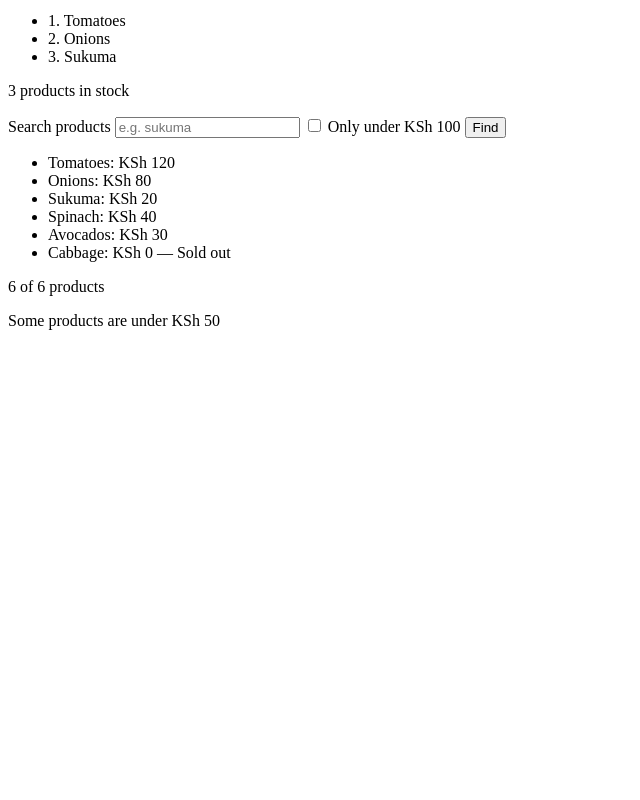
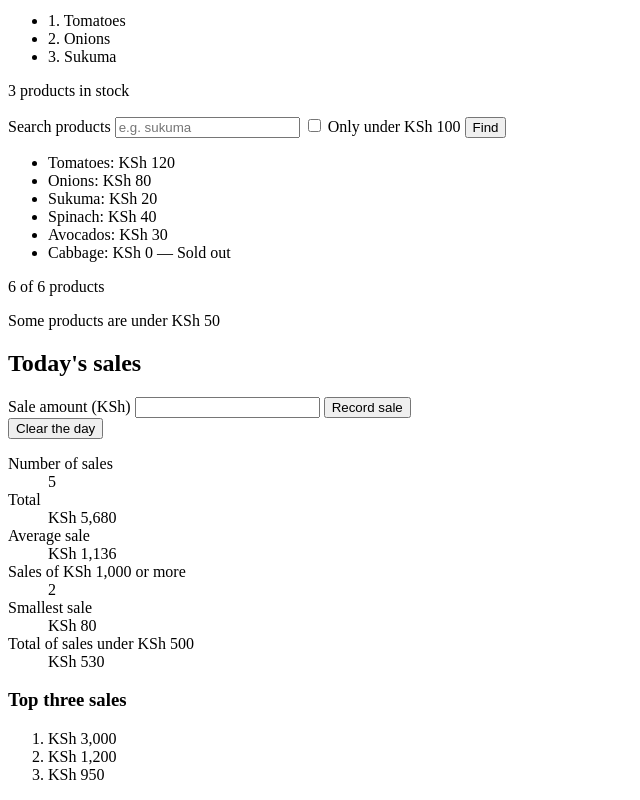
Before and after one commit to ekitoepaul/week2-dom, a plain HTML site: page week3-data/index.html in a window 1280 px wide. Shown: the part 583-1383 px from the top of the page, without its empty margins (0-640 px from the left). Before the commit the page ends 929 px from the top, so only its background shows below. Drawn offline with Linux system fonts and the light colour scheme.

Commit message:
Daily sales report with reduce and sort

```diff
--- a/week3-data/index.html
+++ b/week3-data/index.html
@@ -51,6 +51,20 @@
 
       <p id="under-50-message"></p>
     </search>
+    <section id="report">
+      <h2>Today's sales</h2>
+      <form id="sale-form">
+        <label for="sale-amount">Sale amount (KSh)</label>
+        <input type="number" id="sale-amount" min="1" />
+        <button type="submit">Record sale</button>
+      </form>
+
+      <button type="button" id="clear-sales">Clear the day</button>
+
+      <dl id="summary"></dl>
+      <h3>Top three sales</h3>
+      <ol id="top-sales"></ol>
+    </section>
     <script src="js/app.js"></script>
   </body>
 </html>
--- a/week3-data/js/app.js
+++ b/week3-data/js/app.js
@@ -206,8 +206,9 @@ const findButton = document.querySelector("#find-button");
 
 function matchingIndexes() {
   const term = searchInput.value.trim().toLowerCase();
+
   return names
-    .map((name, i) => i) // [0, 1, 2, 3, 4]
+    .map((name, i) => i)
     .filter((i) => names[i].toLowerCase().includes(term))
     .filter((i) => !under100.checked || costs[i] < 100);
 }
@@ -251,6 +252,7 @@ function renderResults() {
 
   updateUnder50Message();
 }
+
 function findFirstProduct() {
   const letter = searchInput.value.trim().toLowerCase();
 
@@ -270,3 +272,86 @@ searchInput.addEventListener("input", renderResults);
 under100.addEventListener("change", renderResults);
 
 renderResults();
+
+// Today's sales report
+const sales = [450, 1200, 80, 3000, 950]; // state
+
+const saleForm = document.querySelector("#sale-form");
+const saleAmount = document.querySelector("#sale-amount");
+const summary = document.querySelector("#summary");
+const topSales = document.querySelector("#top-sales");
+const clearSalesButton = document.querySelector("#clear-sales");
+
+function addRow(term, value) {
+  const dt = document.createElement("dt");
+  const dd = document.createElement("dd");
+
+  dt.textContent = term;
+  dd.textContent = value;
+
+  summary.append(dt, dd);
+}
+
+function renderReport() {
+  const total = sales.reduce((sum, amount) => sum + amount, 0);
+  const average = sales.length === 0 ? 0 : total / sales.length;
+  const bigCount = sales.filter((amount) => amount >= 1000).length;
+
+  const smallestSale = sales.length
+    ? sales.reduce(
+        (smallest, amount) => (amount < smallest ? amount : smallest),
+        sales[0],
+      )
+    : null;
+
+  const smallSalesTotal = sales
+    .filter((amount) => amount < 500)
+    .reduce((total, amount) => total + amount, 0);
+
+  summary.textContent = "";
+
+  addRow("Number of sales", sales.length);
+  addRow("Total", formatKsh(total));
+  addRow("Average sale", formatKsh(Math.round(average)));
+  addRow("Sales of KSh 1,000 or more", bigCount);
+  addRow(
+    "Smallest sale",
+    smallestSale === null ? "No sales yet" : formatKsh(smallestSale),
+  );
+  addRow("Total of sales under KSh 500", formatKsh(smallSalesTotal));
+
+  topSales.textContent = "";
+
+  sales
+    .slice()
+    .sort((a, b) => b - a)
+    .slice(0, 3)
+    .forEach((amount) => {
+      const li = document.createElement("li");
+      li.textContent = formatKsh(amount);
+
+      topSales.append(li);
+    });
+}
+
+saleForm.addEventListener("submit", (event) => {
+  event.preventDefault();
+
+  const amount = Number(saleAmount.value);
+
+  if (!Number.isFinite(amount) || amount <= 0) {
+    return;
+  }
+
+  sales.push(amount);
+  saleAmount.value = "";
+
+  renderReport();
+});
+
+clearSalesButton.addEventListener("click", () => {
+  sales.length = 0;
+  renderReport();
+});
+
+renderReport();
```
